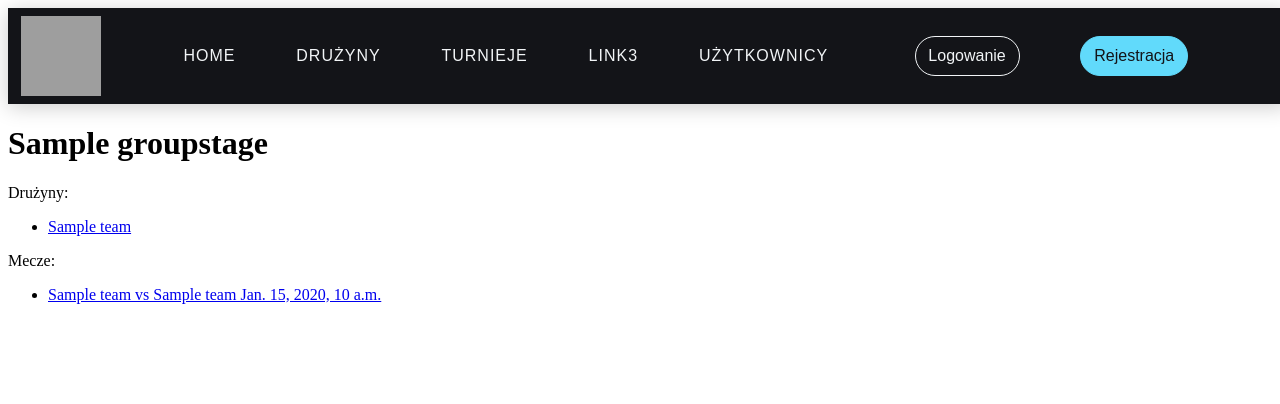
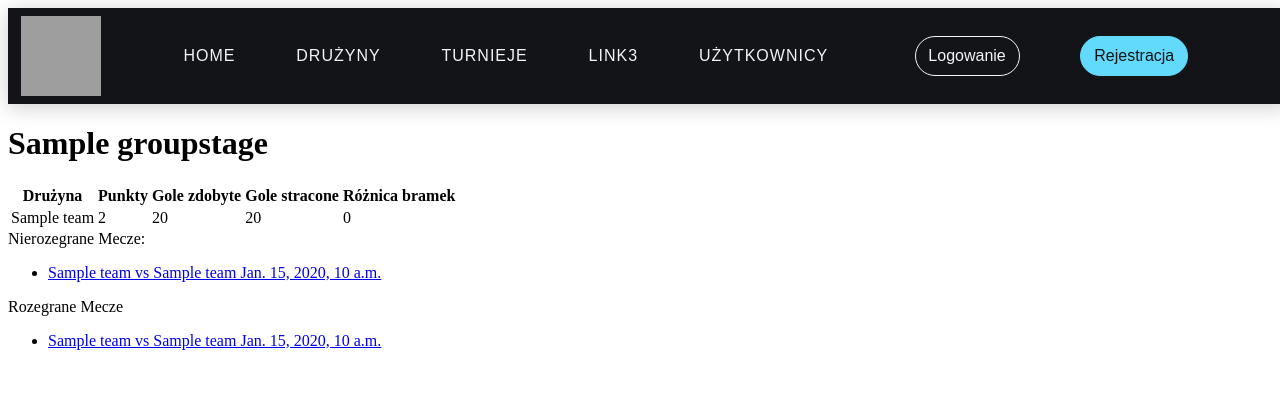
Before and after one commit to DamianFilimowski/Tournament, a Django app: page /tournaments/group/1/ in a window 1280 px wide. Shown: the top 404 px of the page. Run offline with Django 4.2, Linux system fonts and the light colour scheme; tables that the repository leaves empty hold one stand-in row (values such as "Sample post"); grey boxes are pictures that could not be loaded.

Commit message:
groupstage detail and update match result extended

```diff
--- a/tournament/models.py
+++ b/tournament/models.py
@@ -39,6 +39,7 @@ class Match(models.Model):
         (1, 'Team 1 Wins'),
         (0, 'Draw'),
         (2, 'Team 2 Wins'),
+        (3, 'Mecz nierozegrany'),
     )
     tournament = models.ForeignKey(Tournament, on_delete=models.CASCADE)
     order = models.IntegerField()
@@ -47,7 +48,7 @@ class Match(models.Model):
     team2 = models.ForeignKey(Team, on_delete=models.CASCADE, related_name='team2_matches', null=True, blank=True)
     team1_score = models.PositiveIntegerField(default=None, null=True, blank=True)
     team2_score = models.PositiveIntegerField(default=None, null=True, blank=True)
-    result = models.IntegerField(choices=RESULT_CHOICES, null=True, default=None)
+    result = models.IntegerField(choices=RESULT_CHOICES, null=True, default=3)
     match_date = models.DateTimeField(null=True, blank=True)
     is_group = models.BooleanField(default=False)
 
--- a/tournament/templates/tournament/groupstage_detail.html
+++ b/tournament/templates/tournament/groupstage_detail.html
@@ -1,14 +1,35 @@
 {% extends 'base.html' %}
 {% block content %}
    <h1>{{ groupstage.name }}</h1>
-    Drużyny:
-<ul>
-{% for team in groupstage.teams.all %}
-    <li><a href="{% url 'tournament:team_detail' team.id %}">{{ team.name }}</a></li>
-{% endfor %}
+<table>
+  <thead>
+    <tr>
+      <th>Drużyna</th>
+      <th>Punkty</th>
+      <th>Gole zdobyte</th>
+      <th>Gole stracone</th>
+      <th>Różnica bramek</th>
+    </tr>
+  </thead>
+  <tbody>
+    {% for team, item in group_data %}
+      <tr>
+        <td>{{ team.name }}</td>
+        <td>{{ item.points }}</td>
+        <td>{{ item.goals_scored }}</td>
+        <td>{{ item.goals_conceded }}</td>
+        <td>{{ item.goal_difference }}</td>
+      </tr>
+    {% endfor %}
+  </tbody>
+</table>
 
-</ul>
-    Mecze:
+
+
+
+
+
+    Nierozegrane Mecze:
     <ul>
     {% for match in groupstage.matches.all %}
     	<li><a href="{% url 'tournament:match_detail' match.id %}">
@@ -16,5 +37,16 @@
     {% endfor %}
 
     </ul>
+    {% if groupstage.matches_finished.exists %}
+    Rozegrane Mecze
+    <ul>
+    {% for match in groupstage.matches_finished.all %}
+    	<li><a href="{% url 'tournament:match_detail' match.id %}">
+            {{ match.team1 }} vs {{ match.team2 }} {{ match.match_date }}</a></li>
+    {% endfor %}
+
+    </ul>
+    {% endif %}
+
 
 {% endblock %}
--- a/tournament/tests.py
+++ b/tournament/tests.py
@@ -258,7 +258,8 @@ def test_match_update_result_not_creator(matches, user_not_creator):
 
 
 @pytest.mark.django_db
-def test_match_update_result_creator(matches, user):
+def test_match_update_result_creator(matches, user, groups):
+    group_stage = groups[0]
     match = matches[0]
     url = reverse('tournament:match_update_result', kwargs={'pk': match.id})
     browser.force_login(user)
@@ -270,6 +271,7 @@ def test_match_update_result_creator(matches, user):
     assert response.status_code == 302
     match = Match.objects.get(id=match.id)
     assert match.result == 2
+    assert match in group_stage.matches_finished.all()
     assert response.url.startswith(reverse('tournament:match_detail', kwargs={'pk': match.id}))
 
 
--- a/tournament/utils.py
+++ b/tournament/utils.py
@@ -57,3 +57,55 @@ def create_playoff_matches(num_matches, tournament):
     mini_final = Match.objects.create(tournament=tournament, order=2, phase=phase)
     matches.append(mini_final)
     return matches
+
+
+def get_group_data(matches):
+    group_data = {}
+
+    for match in matches:
+        if match.team1 not in group_data:
+            group_data[match.team1] = {
+                'points': 0,
+                'goals_scored': 0,
+                'goals_conceded': 0,
+                'goal_difference': 0
+            }
+        if match.team2 not in group_data:
+            group_data[match.team2] = {
+                'points': 0,
+                'goals_scored': 0,
+                'goals_conceded': 0,
+                'goal_difference': 0
+            }
+        if match.team1_score > match.team2_score:
+            group_data[match.team1]['points'] += 3
+        elif match.team1_score < match.team2_score:
+            group_data[match.team2]['points'] += 3
+        else:
+            group_data[match.team1]['points'] += 1
+            group_data[match.team2]['points'] += 1
+
+        group_data[match.team1]['goals_scored'] += match.team1_score
+        group_data[match.team1]['goals_conceded'] += match.team2_score
+        group_data[match.team1]['goal_difference'] += match.team1_score - match.team2_score
+
+        group_data[match.team2]['goals_scored'] += match.team2_score
+        group_data[match.team2]['goals_conceded'] += match.team1_score
+        group_data[match.team2]['goal_difference'] += match.team2_score - match.team1_score
+    group_data = group_data.items()
+    group_data = sorted(group_data, key=lambda item: -item[1]['points'])
+    return group_data
+
+
+def set_result(self):
+    if self.object.team1_score > self.object.team2_score:
+        self.object.result = 1
+    elif self.object.team1_score < self.object.team2_score:
+        self.object.result = 2
+    else:
+        self.object.result = 0
+
+
+def from_matches_to_finished(self, group_stage):
+    group_stage.matches.remove(self.object)
+    group_stage.matches_finished.add(self.object)
--- a/tournament/views.py
+++ b/tournament/views.py
@@ -112,12 +112,11 @@ class MatchUpdateResultView(UserPassesTestMixin, UpdateView):
         return self.request.user == match.tournament.tournament_admin
 
     def form_valid(self, form):
-        if self.object.team1_score > self.object.team2_score:
-            self.object.result = 1
-        elif self.object.team1_score < self.object.team2_score:
-            self.object.result = 2
-        else:
-            self.object.result = 0
+        set_result(self)
+        if self.object.is_group:
+            group_stage = GroupStage.objects.get(matches=self.object)
+            from_matches_to_finished(self, group_stage)
+
         return super().form_valid(form)
 
     def get_success_url(self):
@@ -200,6 +199,14 @@ class GroupStageDetailView(DetailView):
     model = GroupStage
     template_name = 'tournament/groupstage_detail.html'
 
+    def get_context_data(self, **kwargs):
+        context = super().get_context_data(**kwargs)
+        group_stage = self.object
+        matches = group_stage.matches_finished.all()
+        group_data = get_group_data(matches)
+        context['group_data'] = group_data
+        return context
+
 
 class PlayoffDetailView(DetailView):
     model = Playoff
```
Also changed, not shown: tournament/conftest.py (+7 -3 lines).
